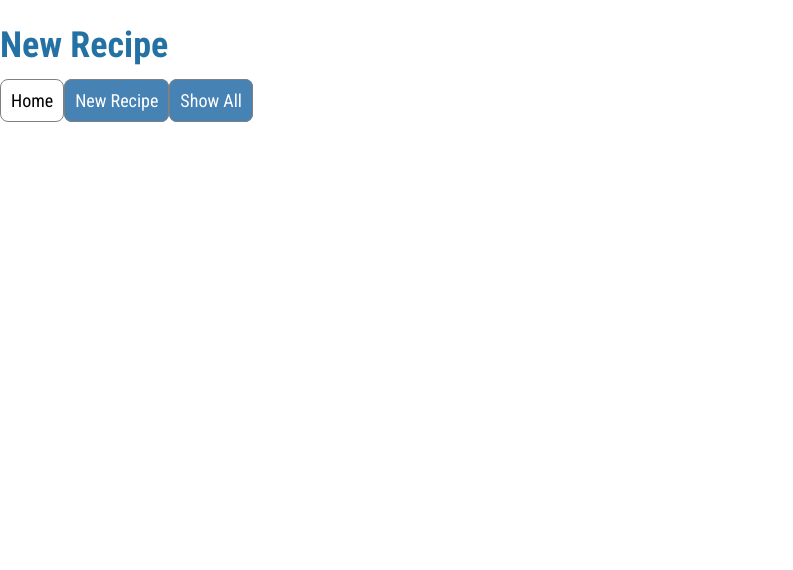
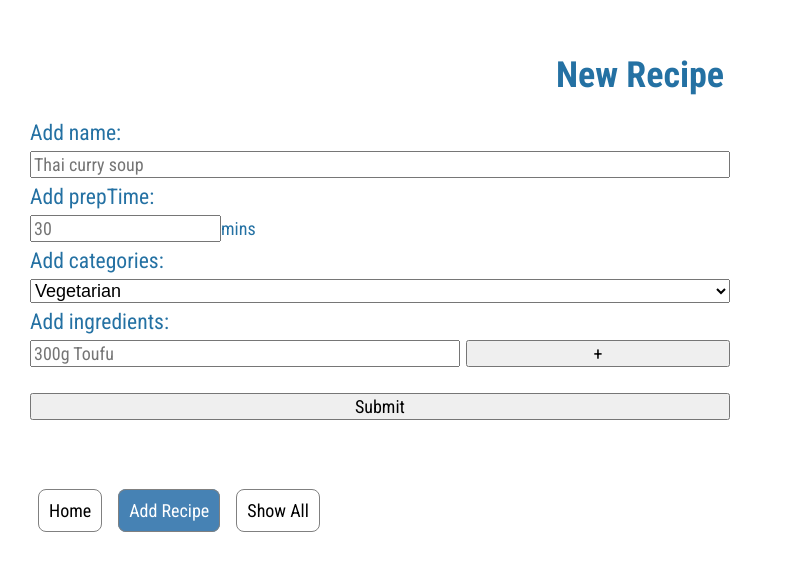
Before and after one commit to QuanXuuu/Capstone-project, a React (Create React App) app: page /recipes/new in a window 1280 px wide. Shown: the top 570 px of the page, without its empty margins (0-793 px from the left). Built offline with nearby package versions, Linux system fonts and the light colour scheme.

Commit message:
Add ingredients form

```diff
--- a/src/App.js
+++ b/src/App.js
@@ -1,6 +1,6 @@
 import {Routes, Route} from 'react-router-dom';
 
-import Navigation from './components/Navigation';
+import Navigation from './components/navigation/Navigation.js';
 import Home from './pages/Home';
 import RecipeCreate from './pages/RecipeCreate';
 import RecipeView from './pages/RecipeView';
@@ -11,7 +11,7 @@ export default function App() {
       <Routes>
         <Route path="/" element={<Home />} />
         <Route path="/recipes/new" element={<RecipeCreate />} />
-        <Route path="/recipes" element={<RecipeView />} />
+        <Route path="/recipes/all" element={<RecipeView />} />
       </Routes>
       <Navigation />
     </>
--- a/src/components/RecipeForm/RecipeForm.js
+++ b/src/components/RecipeForm/RecipeForm.js
@@ -1,6 +1,6 @@
 import styled from 'styled-components';
 
-import ScreenReaderOnly from './ScreenReaderOnly.js';
+import ScreenReaderOnly from '../screenReaderOnly/ScreenReaderOnly';
 
 export default function RecipeForm({onCreateRecipe}) {
   return (
--- /dev/null
+++ b/src/components/ingredientsForm/IngredientsForm.js
@@ -0,0 +1,49 @@
+import {useState} from 'react';
+import styled from 'styled-components';
+
+export default function IngredientsForm({onAddIngredients}) {
+  function handleInput(event) {
+    event.preventDefault();
+    const form = event.target;
+
+    updateIngredient('test');
+
+    const ingredientName = form.elements.ingredient.value.trim();
+
+    if (ingredientName.length > 0) {
+      onAddIngredients(ingredientName);
+    }
+    form.reset();
+    form.focus();
+  }
+
+  const [currentIngredient, updateIngredient] = useState('');
+
+  return (
+    <Form>
+      <Label htmlFor="ingredientInput">Add ingredients:</Label>
+      <input
+        maxLength={50}
+        value={currentIngredient}
+        onChange={handleInput}
+        id="ingredientInput"
+        name="ingredient"
+        placeholder="300g Toufu"
+      />
+      <button>
+        <span>+</span>
+      </button>
+    </Form>
+  );
+}
+
+const Form = styled.form`
+  display: grid;
+  gap: 6px;
+  grid-template-columns: auto;
+`;
+
+const Label = styled.label`
+  font-size: 1.2em;
+  grid-column: span 2;
+`;
--- a/src/components/Navigation.js
+++ b/src/components/navigation/Navigation.js
@@ -3,13 +3,17 @@ import styled from 'styled-components';
 
 export default function Navigation() {
   return (
-    <nav>
+    <NavContainer>
       <LinkButton to="/">Home</LinkButton>
-      <LinkButton to="/recipes/new">New Recipe</LinkButton>
-      <LinkButton to="/recipes">Show All</LinkButton>
-    </nav>
+      <LinkButton to="/recipes/new">Add Recipe</LinkButton>
+      <LinkButton to="/recipes/all">Show All</LinkButton>
+    </NavContainer>
   );
 }
+
+const NavContainer = styled.nav`
+  padding: 30px;
+`;
 
 const LinkButton = styled(NavLink)`
   padding: 10px;
@@ -17,6 +21,7 @@ const LinkButton = styled(NavLink)`
   border: 1px solid grey;
   border-radius: 8px;
   color: black;
+  margin: 0.5rem;
 
   &.active {
     background-color: rgb(70, 130, 180);
--- /dev/null
+++ b/src/components/newRecipeForm/NewRecipeForm.js
@@ -0,0 +1,74 @@
+import {nanoid} from 'nanoid';
+import {useState} from 'react';
+import styled from 'styled-components';
+
+import IngredientsForm from '../ingredientsForm/IngredientsForm';
+
+export default function NewRecipeForm() {
+  const [ingredients, setIngredients] = useState([]);
+
+  function addIngredients(ingredient) {
+    setIngredients([...ingredients, {id: nanoid(), name: ingredient}]);
+  }
+
+  return (
+    <CreateForm>
+      <CreateLabel htmlFor="name">Add name:</CreateLabel>
+      <input id="name" name="name" placeholder="Thai curry soup" />
+
+      <CreateLabel htmlFor="prepTime">Add prepTime:</CreateLabel>
+      <div>
+        <input type="number" id="prepTime" name="prepTime" placeholder="30" />
+        <span>mins</span>
+      </div>
+
+      <CreateLabel htmlFor="categories">Add categories:</CreateLabel>
+      <CreateSelect>
+        <option value="vegetarian">Vegetarian</option>
+        <option value="fish">Fish</option>
+        <option value="meat">Meat</option>
+        <option value="dessert">Dessert</option>
+      </CreateSelect>
+
+      <br></br>
+      <IngredientsForm onAddIngredients={addIngredients} />
+
+      <Scroller>
+        {ingredients.map((ingredient, id) => (
+          <IngredientItem key={id}>{ingredient.name}</IngredientItem>
+        ))}
+      </Scroller>
+
+      <Button type="submit">Submit</Button>
+    </CreateForm>
+  );
+}
+
+const CreateForm = styled.form`
+  display: grid;
+  gap: 6px;
+  grid-template-columns: auto;
+`;
+
+const CreateLabel = styled.label`
+  font-size: 1.2em;
+  grid-column: span 2;
+`;
+
+const CreateSelect = styled.select`
+  font-size: 1em;
+`;
+
+const Scroller = styled.ul`
+  height: 100%;
+  overflow-y: auto;
+`;
+
+const IngredientItem = styled.li`
+  word-wrap: anywhere;
+  list-style: none;
+`;
+
+const Button = styled.button`
+  margin: 20px 0;
+`;
--- a/src/pages/Home.js
+++ b/src/pages/Home.js
@@ -2,7 +2,7 @@ import {nanoid} from 'nanoid';
 import {useState, useEffect} from 'react';
 import styled from 'styled-components';
 
-import RecipeForm from '../components/RecipeForm/RecipeForm.js';
+import RecipeForm from '../components/recipeForm/RecipeForm.js';
 import {getFromLocal, setToLocal} from '../lib/localStorage.js';
 
 export default function Home() {
--- a/src/pages/RecipeCreate.js
+++ b/src/pages/RecipeCreate.js
@@ -1,7 +1,20 @@
+import styled from 'styled-components';
+
+import NewRecipeForm from '../components/newRecipeForm/NewRecipeForm';
+
 export default function RecipeCreate() {
   return (
-    <>
-      <h1>New Recipe</h1>
-    </>
+    <Container>
+      <Headline>New Recipe</Headline>
+      <NewRecipeForm />
+    </Container>
   );
 }
+
+const Container = styled.main`
+  padding: 30px;
+`;
+
+const Headline = styled.h1`
+  text-align: center;
+`;
--- a/src/pages/RecipeView.js
+++ b/src/pages/RecipeView.js
@@ -1,7 +1,17 @@
+import styled from 'styled-components';
+
 export default function RecipeView() {
   return (
-    <>
-      <h1>Recipe View</h1>
-    </>
+    <Container>
+      <Headline>Recipe View</Headline>
+    </Container>
   );
 }
+
+const Container = styled.main`
+  padding: 30px;
+`;
+
+const Headline = styled.h1`
+  text-align: center;
+`;
```
Also changed, not shown: src/components/screenReaderOnly/ScreenReaderOnly.js (renamed from src/components/RecipeForm/ScreenReaderOnly.js).
